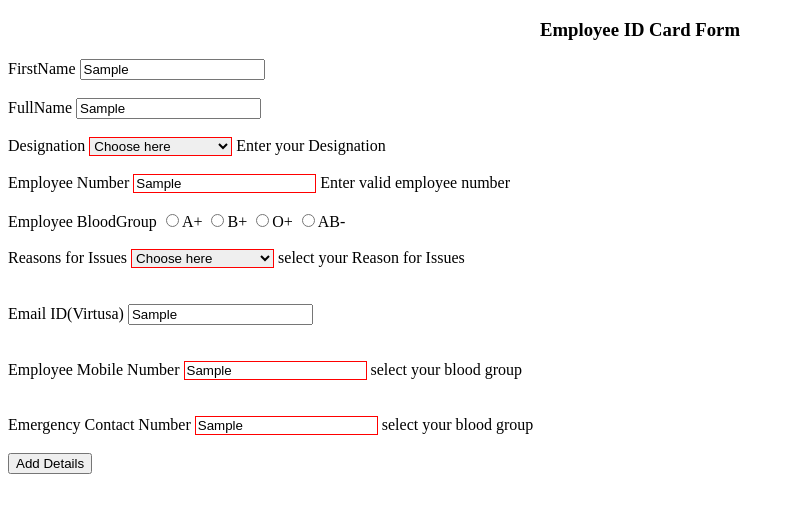
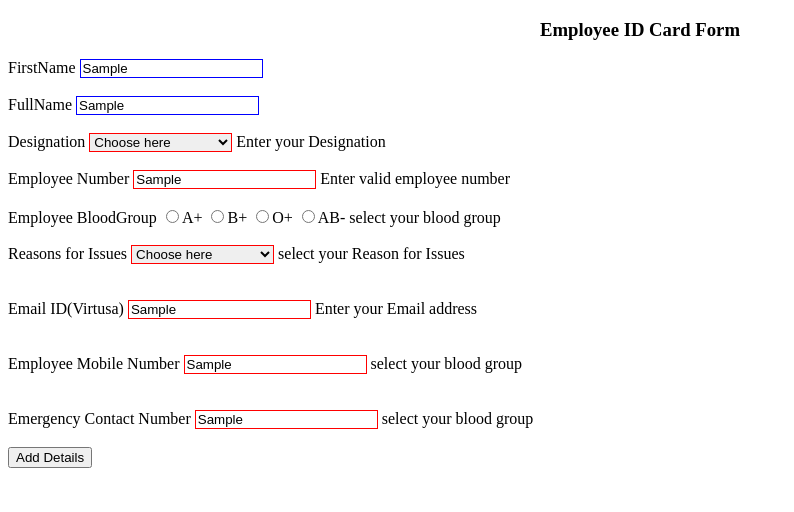
Before and after one commit to kaviyasri14/form_validation, a plain HTML site: page index.html in a window 1280 px wide. Both pictures are taken after typing "Sample", "Sample", "Sample", "Sample", "Sample", "Sample" into the empty fields and a click on the button "Add Details". Shown: the whole page, without its empty margins (0-794 px from the left). Drawn offline with nearby package versions, Linux system fonts and the light colour scheme.

Commit message:
validation done

```diff
--- a/index.html
+++ b/index.html
@@ -62,7 +62,7 @@
             <div>
                     <label for="email">Email ID(Virtusa)</label>
                     <input type="text" id="email" required>
-                    <span class="span-for-errors" id="errorMessageEmailID">select your Reason for Issues</span><br/><br/>
+                    <span class="span-for-errors" id="errorMessageEmailID">Enter your Email address</span><br/><br/>
 
             </div><br>
             <div>
--- a/valid.js
+++ b/valid.js
@@ -7,6 +7,7 @@ function addDetails()
 {
     valid = 0;
     $("span").hide();
+
     var validate = validateDetails();
     if(validate)
     {
@@ -38,7 +39,9 @@ function validateFirstName()
         valid = 1;
         showError("errorMessageForFirstName", "firstName");
    }
-}
+  else{
+   $('#firstName').css("border","solid 1px blue");
+}}
 function validateFullName()
 {
    if(checkNull("fullName"))
@@ -47,6 +50,9 @@ function validateFullName()
        showError("errorMessageForFullName", "fullName");
 
    }
+   else{
+    $('#fullName').css("border","solid 1px blue");
+ }
 }
 function validateDesignation()
 {
@@ -55,7 +61,9 @@ function validateDesignation()
        valid = 1;
        showError("errorMessageForDesignation", "designation");
 
-   }
+   } else{
+    $('#designation').css("border","solid 1px blue");
+ }
 }
 function validateEmployeeNumber()
 {
@@ -75,7 +83,9 @@ function validateEmployeeNumber()
         showError("errorMessageForEmployeeNumber", "emp_no");
 
       }
-
+      else{
+        $('#emp_no').css("border","solid 1px blue");
+     }
 }
 function validateBloodGroup()
 {
@@ -96,20 +106,26 @@ function validateBloodGroup()
        showError("errorMessageForReasonsforIssues", "issues");
 
    }
+   else{
+    $('#issues').css("border","solid 1px blue");
+ }
 }
 function validateEmailId()
 {
-    if(checkNull("email"))
+    if(checkNull("email")||checkEmail("email"))
    {
        valid = 1;
        showError("errorMessageEmailID", "email");
 
    }
-   else if(checkEmail("email")) {
-    valid = 1;
-    showError("errorMessageEmailID", "email");
+   else{
+    $('#email').css("border","solid 1px blue");
+ }
+//  if(checkEmail("email")) {
+//     valid = 1;
+//     showError("errorMessageEmailID", "email");
 
-   }
+//    }
 }
 
 function validateEmployeeMobileNumber()
@@ -120,11 +136,15 @@ function validateEmployeeMobileNumber()
        showError("errorMessageForEmployeeMobileNumber", "mobile");
 
    }
-     else if(checkLength("mobile", 10)) {
+     else if(checkNumbersOnly("mobile")) {
         valid = 1;
         showError("errorMessageForEmployeeMobileNumber", "mobile");
 
       }
+      else{
+        $('#mobile').css("border","solid 1px blue");
+     }
+
 }
 function validateEmployeeEmergencyNumber()
 {
@@ -134,6 +154,9 @@ function validateEmployeeEmergencyNumber()
         showError("errorMessageForEmployeeEmergencyContactNumber", "emergency");
 
       }
+      else{
+        $('#emergency').css("border","solid 1px blue");
+     }
 }
 
 function checkNull(id)
@@ -147,9 +170,10 @@ function checkNull(id)
 }
 function checkNumbersOnly(id)
 {
-    const pattern="/^[0-9]+$/;"
+    const pattern=/^[1-9][0-9]{9}/;
     const value=$(`#${id}`).val();
-    if(value.match(pattern))
+    const result=value.match(pattern);
+    if(result==null)
     {
         return true;
     }
@@ -166,10 +190,13 @@ function checkLength(id, length)
     return false;
 }
 function checkEmail(id)
-   {
-    const valid="/^([A-Za-z0-9_\-\.])+\@virtusa.com$/";
-    const value=$(`#${id}`).val();
-    if(value.match(pattern))
+
+   {  const value=$(`#${id}`).val();
+    const valid=/^[a-z|A-Z][a-z|A-Z|0-9|]+@virtusa.com/;
+    // "/^([A-Za-z0-9_\-\.])+\@[virtusa.com]$/";
+    const result=value.match(valid);
+    console.log(result);
+    if(result==null)
     {
         return true;
     }
```
